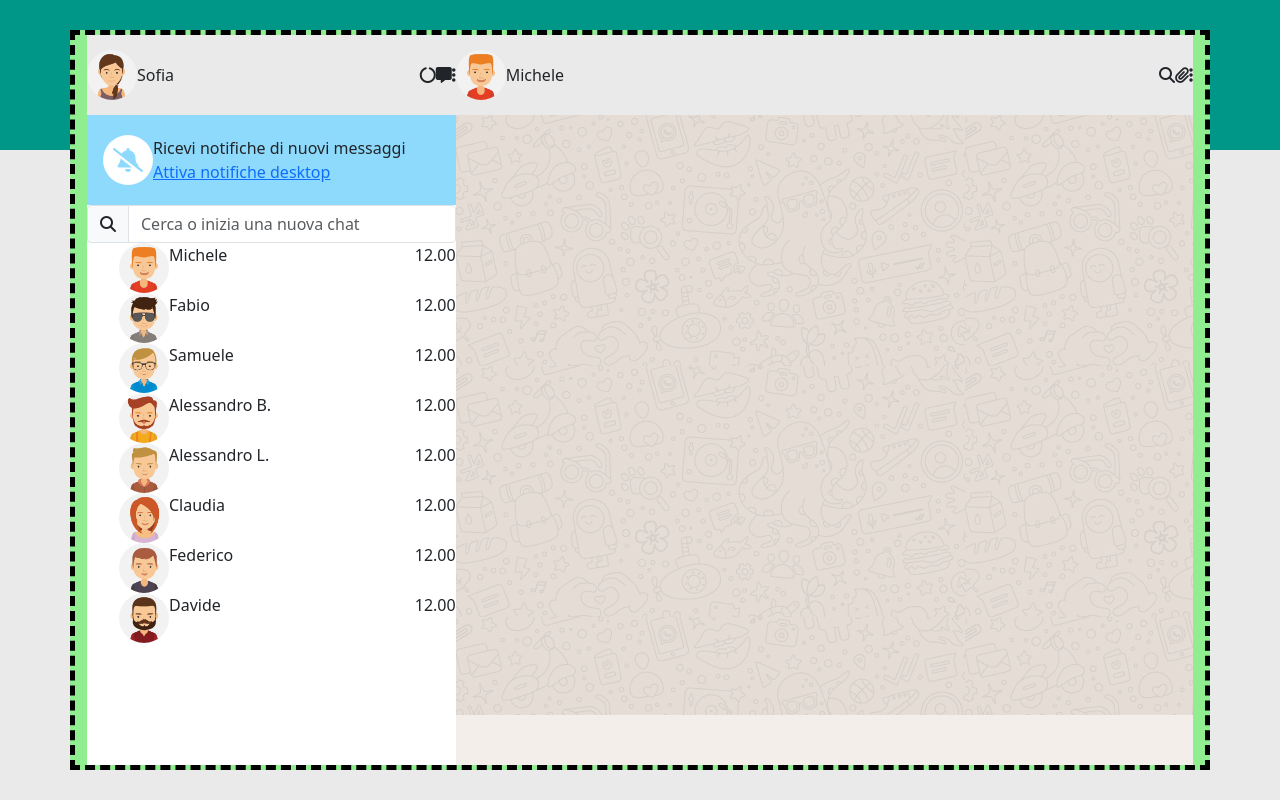
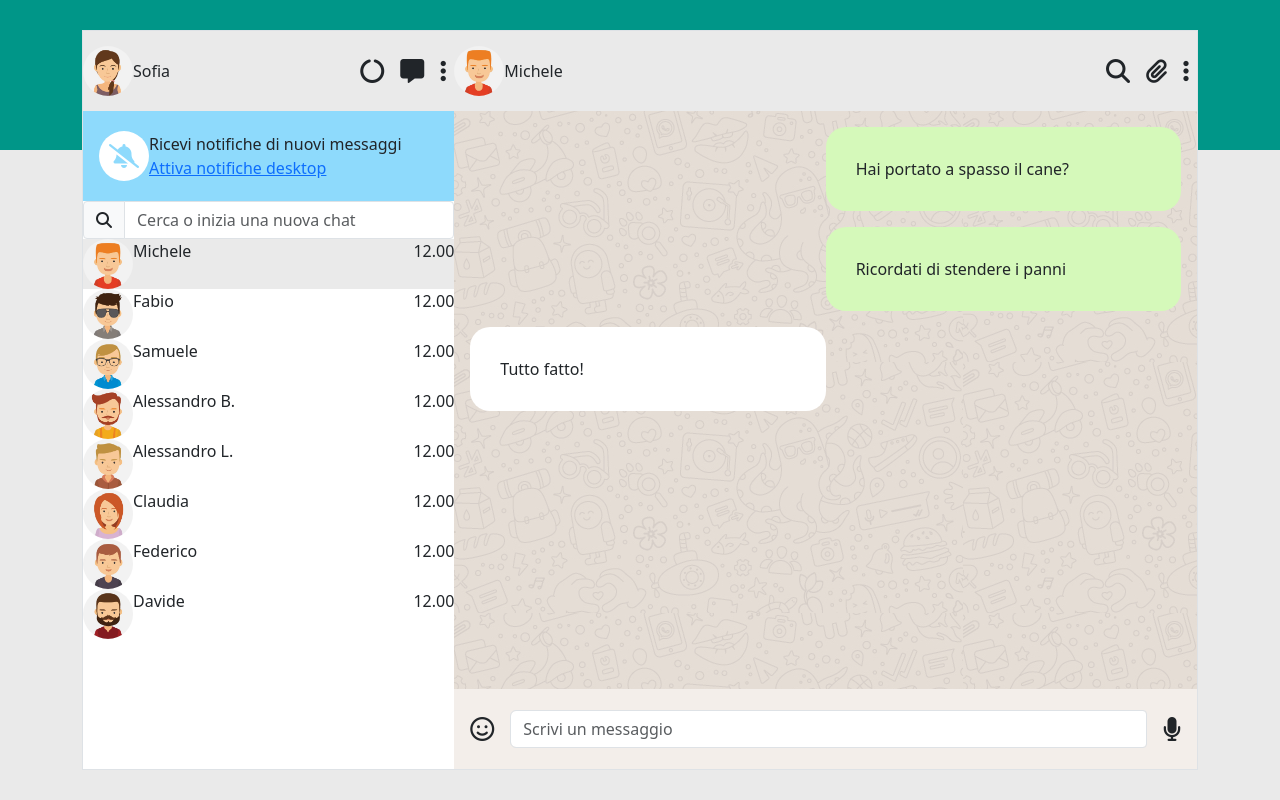
Before and after one commit to FrancescoFolgheraiter/vue-boolzapp, a plain HTML site: page index.html in a window 1280 px wide. Drawn offline with nearby package versions, Linux system fonts and the light colour scheme.

Commit message:
end milestone 1

```diff
--- a/css/style.css
+++ b/css/style.css
@@ -23,6 +23,10 @@ html {
 img{
     width: 100%;
 }
+li, ul{
+    list-style-type: none;
+    padding: 0;
+}
 /*
     GENERAL
 */
@@ -34,9 +38,13 @@ img{
 .container-avatar>*{
     border-radius: 50%;
 }
+.active{
+    background-color: var(--active-color);
+}
 
 
 /*utility*/
+
 
 /*
     HEADER
@@ -59,6 +67,8 @@ main{
     position: absolute;
     top:-150px;
     left:50%;
+    margin-top:30px;
+    margin-bottom:30px;
     transform:translateX(-50%);
 }
 
@@ -78,19 +88,27 @@ main{
     text-align: center;
 }
 
+.address-book{
+    background-color: white;
+}
+
 .main-app{
     background-image: url(../img/mine.jpg);
 }
 
 .footer-app{
-    height: 50px;
+    height: 80px;
     background-color: var(--footer-color);
 }
-
+.card-message{
+    width: 50%;
+    padding:30px;
+    border-radius: 20px;
+}
 .sent{
     background-color: var(--first-msg-color);
 }
-.recived{
+.received{
     background-color:var(--second-msg-color);
 }
 
@@ -99,8 +117,7 @@ main{
 .debug .container{
     background-color: lightgreen;
 
-    margin-top:30px;
-    margin-bottom:30px;
+
     border:5px dashed black;
 }
 .debug .row{
@@ -109,6 +126,3 @@ main{
 .debug .col-4{
     background-color: lightsalmon;
 }
-.debug .address-book{
-    background-color: white;
-}
--- a/index.html
+++ b/index.html
@@ -14,7 +14,7 @@
         <!-- Importazione Vue -->
         <script src="https://unpkg.com/vue@3/dist/vue.global.js"></script>
     </head>
-    <body class="debug">
+    <body>
         <!--app vue-->
         <div id="app">
             <!--header di sfondo-->
@@ -25,7 +25,7 @@
             <!--inizio main di sfondo-->
             <main>
                 <div class="container app">
-                    <div class="row g-0 h-100">
+                    <div class="row g-0 h-100 border">
                         <div class="col-4 h-100 d-flex flex-column">
                             <section class="header-app d-flex justify-content-between align-items-center">
                                 <div class="container-avatar">
@@ -35,9 +35,9 @@
                                     Sofia
                                 </div>
                                 <div>
-                                    <i class="fa-solid fa-circle-notch"></i>
-                                    <i class="fa-solid fa-message"></i>
-                                    <i class="fa-solid fa-ellipsis-vertical"></i>
+                                    <i class="fa-solid fa-circle-notch fa-xl p-2"></i>
+                                    <i class="fa-solid fa-message fa-xl p-2"></i>
+                                    <i class="fa-solid fa-ellipsis-vertical fa-xl p-2"></i>
                                 </div>
                             </section>
                             <div class="notification d-flex align-items-center">
@@ -59,11 +59,11 @@
                                 <div class="search-chat">
                                     <div class="input-group flex-nowrap">
                                         <span class="input-group-text rounded-start-1"><i class="fa-solid fa-magnifying-glass"></i></span>
-                                        <input type="text" class="form-control rounded-end-1" placeholder="Cerca o inizia una nuova chat">
+                                        <input type="text" class="form-control rounded-end-1 " placeholder="Cerca o inizia una nuova chat">
                                       </div>
                                 </div>
                                 <ul>
-                                    <li v-for="(contact,i) in contacts" class="d-flex justify-content-between">
+                                    <li v-for="(contact, i) in contacts" class = "d-flex justify-content-between" :class="(i==0)? 'active':''">
                                         <div class="container-avatar">
                                             <img :src="contact.avatar" :alt="contact.name">
                                         </div>
@@ -86,20 +86,40 @@
                                     {{contacts[0].name}}
                                 </div>
                                 <div>
-                                    <i class="fa-solid fa-magnifying-glass"></i>
-                                    <i class="fa-solid fa-paperclip"></i>
-                                    <i class="fa-solid fa-ellipsis-vertical"></i>
+                                    <i class="fa-solid fa-magnifying-glass fa-xl p-2"></i>
+                                    <i class="fa-solid fa-paperclip fa-xl p-2"></i>
+                                    <i class="fa-solid fa-ellipsis-vertical fa-xl p-2"></i>
                                 </div>
                             </section>
-                            <section class="main-app flex-grow-1">
-                                <div class="row">
-                                    <div class="col-10">
-
+                            <section class="main-app flex-grow-1 p-3">
+                                <div class="row g-0">
+                                    <div class="col-12 mb-3 d-flex justify-content-end">
+                                        <div class="card-message sent">
+                                            {{contacts[0].messages[0].message}}
+                                        </div>
+                                    </div>
+                                    <div class="col-12 mb-3 d-flex justify-content-end">
+                                        <div class="card-message sent">
+                                            {{contacts[0].messages[1].message}}
+                                        </div>
+                                    </div>
+                                    <div class="col-12 mb-3">
+                                        <div class="card-message received">
+                                            {{contacts[0].messages[2].message}}
+                                        </div>
                                     </div>
                                 </div>
                             </section>
-                            <section class="footer-app">
-
+                            <section class="footer-app d-flex justify-content-between align-items-center">
+                                <div class="p-3">
+                                    <i class="fa-regular fa-face-smile fa-xl"></i>
+                                </div>
+                                <div class="flex-grow-1">
+                                    <input type="text" name="" class="w-100 form-control rounded-end-1" placeholder="Scrivi un messaggio">
+                                </div>
+                                <div class="p-3">
+                                    <i class="fa-solid fa-microphone fa-xl"></i>
+                                </div>
                             </section>
                         </div>
                     </div>
--- a/js/scripts.js
+++ b/js/scripts.js
@@ -168,9 +168,12 @@ createApp({
                     ],
                 }
             ]
-
-
         };
+    },
+    methods:{
+        prova(){
+            alert("ciao")
+        }
     }
   // Monto l'istanza di Vue in pagina
 }).mount('#app');
```
